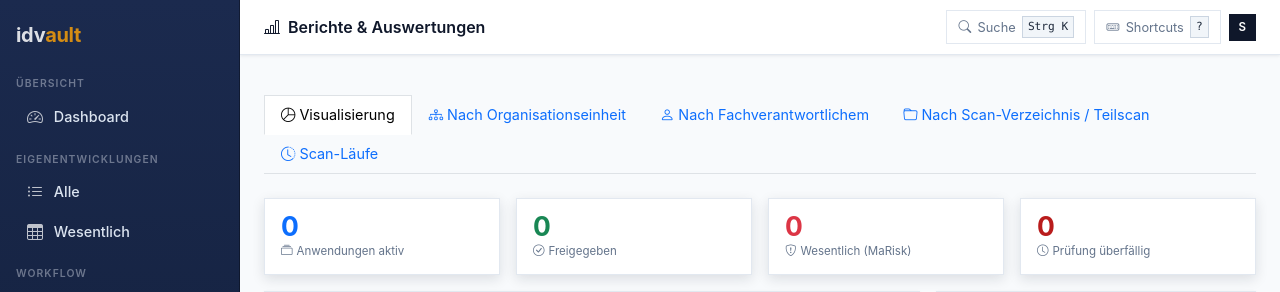
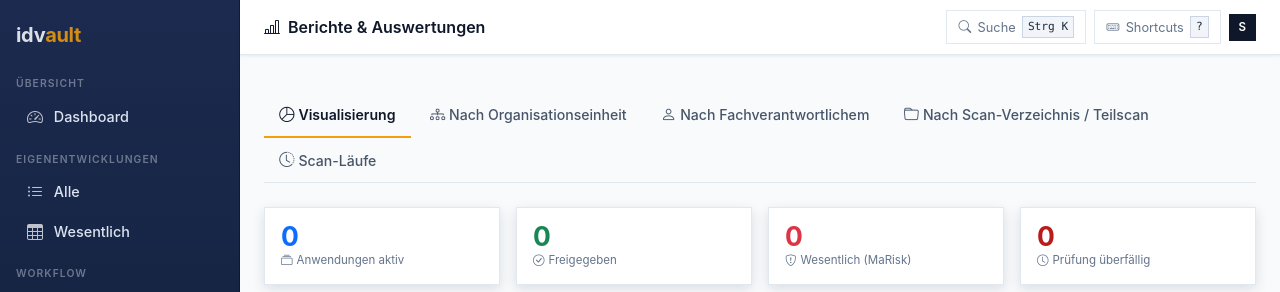
Before and after one commit to hvorragend/idvault, a Flask app: page /berichte/ in a window 1280 px wide. Shown: the top 292 px of the page. Run offline with Flask 3, Linux system fonts and the light colour scheme; the visitor is signed in with stand-in values (Sample User, id 1); data comes from the database, SQL or seed files in the repository; data that the repository does not hold is empty; parts of the project's set-up code (start-up, migrations or seed data) failed here and were passed over; some libraries are stand-ins or nearby versions.

Commit message:
Redesign Welle 3: Erfassungs-Formular und Bootstrap-Tabs im idv-Skin
- form.html: Aktionsleiste auf .idv-page-header umgestellt. Beim Bearbeiten
  sieht man links Version, Status und IDV-ID als Orientierung; bei
  Neuanlage steht dort ein dezenter Hinweis auf die Pflichtfelder.
- Bootstrap .nav-tabs (reports/index.html) bekommen in idvault.css das
  gleiche Underline-Skin wie .idv-tabs – aktiver Tab mit Amber-Underline,
  ohne Klassen-Refactor (Bootstrap-JS benötigt .nav-tabs weiter).

```diff
--- a/webapp/static/css/idvault.css
+++ b/webapp/static/css/idvault.css
@@ -1307,6 +1307,45 @@ table th[data-col-sort]:hover { filter: brightness(1.05); }
   font-size: 1rem;
 }
 
+/* 36b. Nav-Tabs (Bootstrap) – gleiches Underline-Skin wie .idv-tabs ────── */
+/* Bootstrap JS hängt an `.nav-tabs` – Klasse muss bleiben, aber Optik auf
+   idvault-Stil: flacher, eine Unterstreichung in Amber für den aktiven Tab. */
+.nav.nav-tabs {
+  border-bottom: 1px solid var(--idv-border);
+  gap: .25rem;
+}
+
+.nav.nav-tabs .nav-link {
+  color: var(--slate-600);
+  border: 0;
+  border-bottom: 2px solid transparent;
+  border-radius: 0;
+  padding: .55rem .95rem;
+  font-weight: 500;
+  font-size: .88rem;
+  background: transparent;
+  margin-bottom: -1px;
+  transition: color var(--t-fast), border-color var(--t-fast), background var(--t-fast);
+}
+
+.nav.nav-tabs .nav-link:hover,
+.nav.nav-tabs .nav-link:focus-visible {
+  color: var(--slate-900);
+  background: var(--slate-50);
+  border-bottom-color: transparent;
+}
+
+.nav.nav-tabs .nav-link.active,
+.nav.nav-tabs .nav-item.show .nav-link {
+  color: var(--slate-900);
+  background: transparent;
+  border-color: transparent;
+  border-bottom-color: var(--amber-500);
+  font-weight: 600;
+}
+
+.nav.nav-tabs .nav-link i { font-size: .95rem; }
+
 /* 36. Nav-Pills (Admin-Subnav etc.) an Slate-Palette angleichen ─────────── */
 /* Bootstrap-Default nutzt .bs-primary (Blau) für aktive Pills. Wir wollen
    einheitlich Slate-900 wie bei btn-primary. */
```
Also changed, not shown: webapp/templates/eigenentwicklung/form.html (+12 -1 lines).
